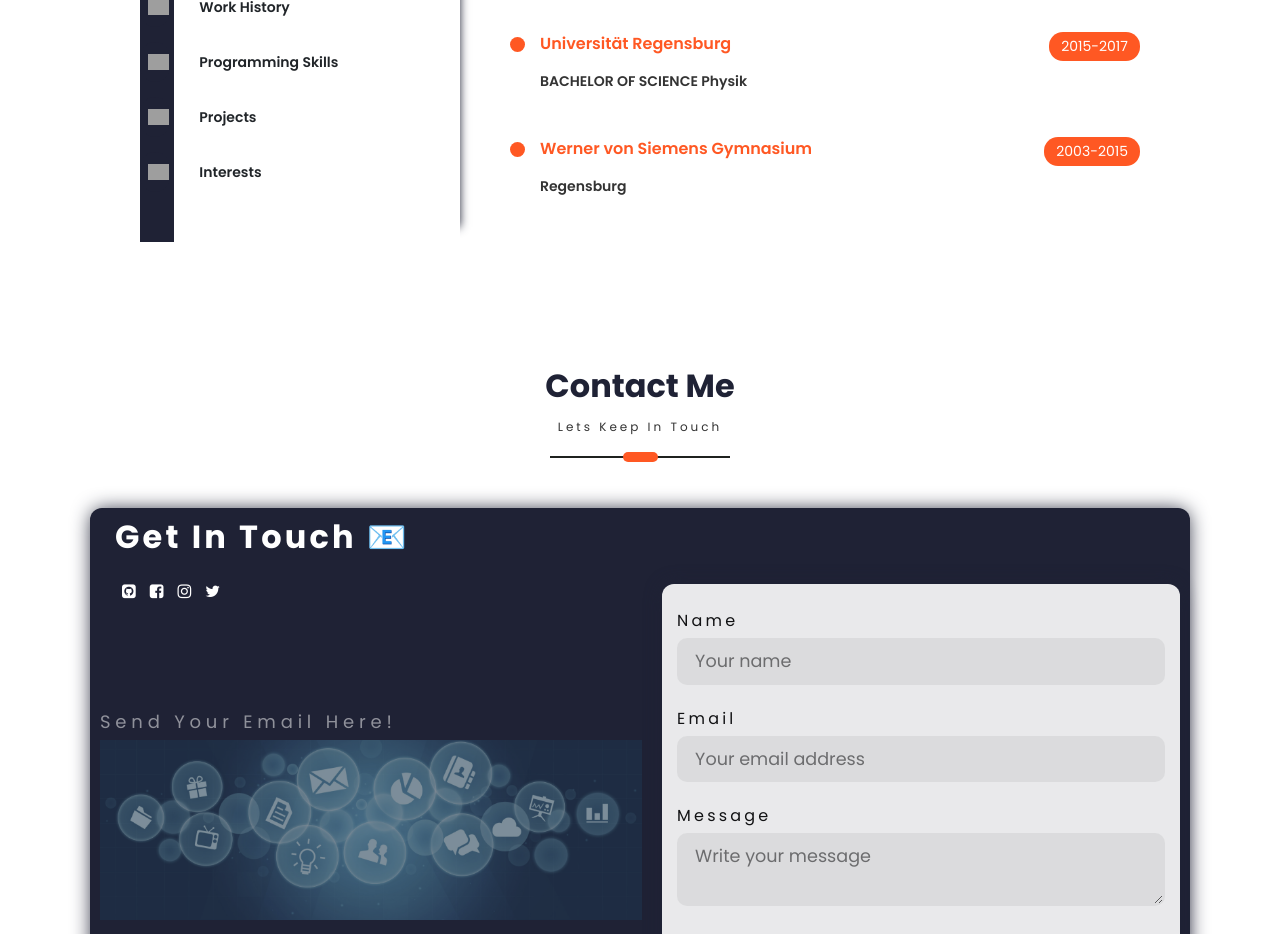
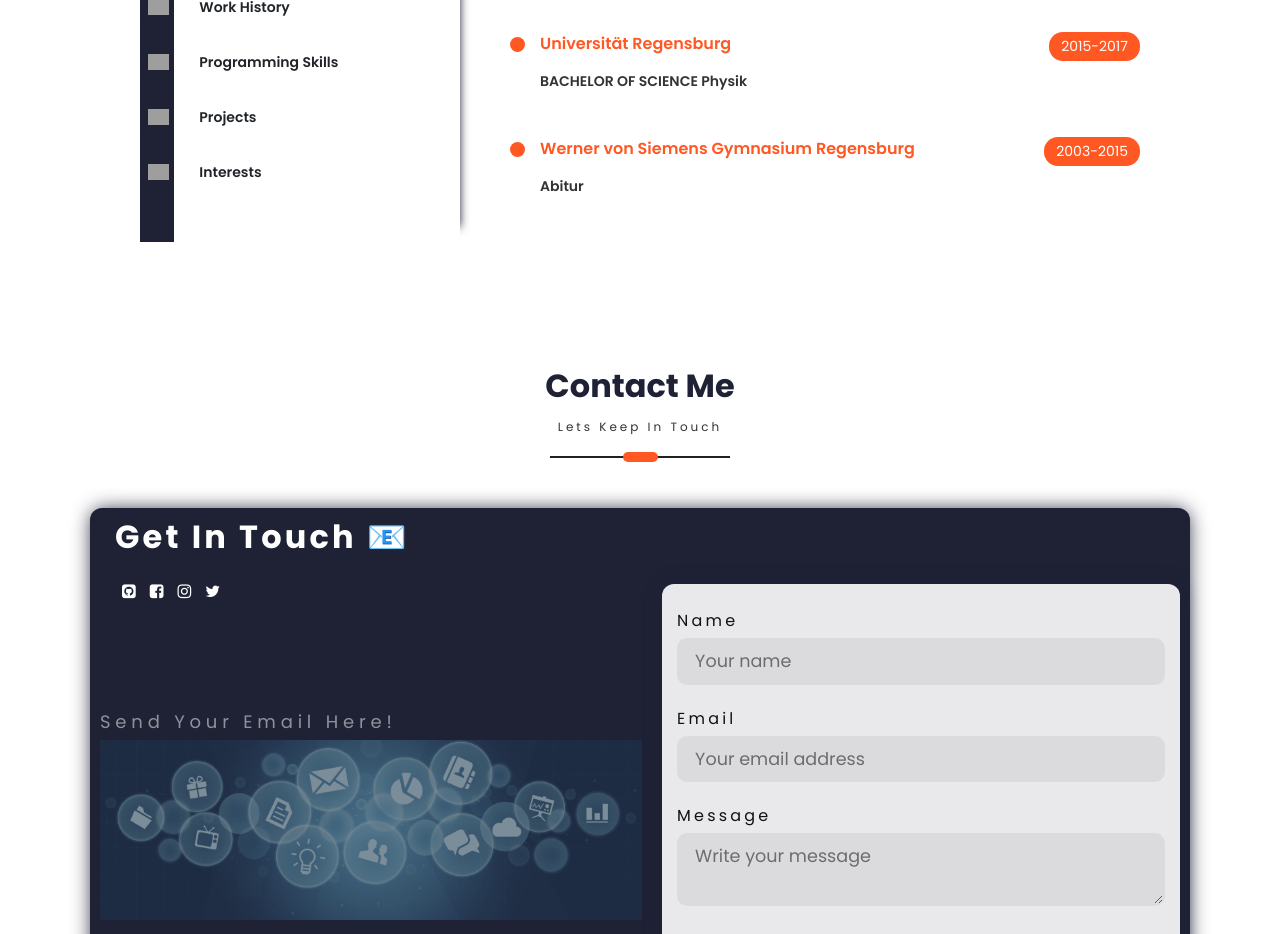
Before and after one commit to Fexol/Portfolio, a React (Create React App) app: page / in a window 1280 px wide. Shown: the part 1780-2714 px from the top of the page. Built offline with nearby package versions, Linux system fonts and the light colour scheme; grey boxes are pictures that could not be loaded; a web font is replaced by a local one.

Commit message:
adjusted education

```diff
--- a/src/PortfolioContainer/Resume/Resume.js
+++ b/src/PortfolioContainer/Resume/Resume.js
@@ -92,8 +92,8 @@ const Resume = (props) => {
         toDate={"2017"}
       />
       <ResumeHeading
-        heading={"Werner von Siemens Gymnasium"}
-        subHeading={"Regensburg"}
+        heading={"Werner von Siemens Gymnasium Regensburg"}
+        subHeading={"Abitur"}
         fromDate={"2003"}
         toDate={"2015"}
       />
```
